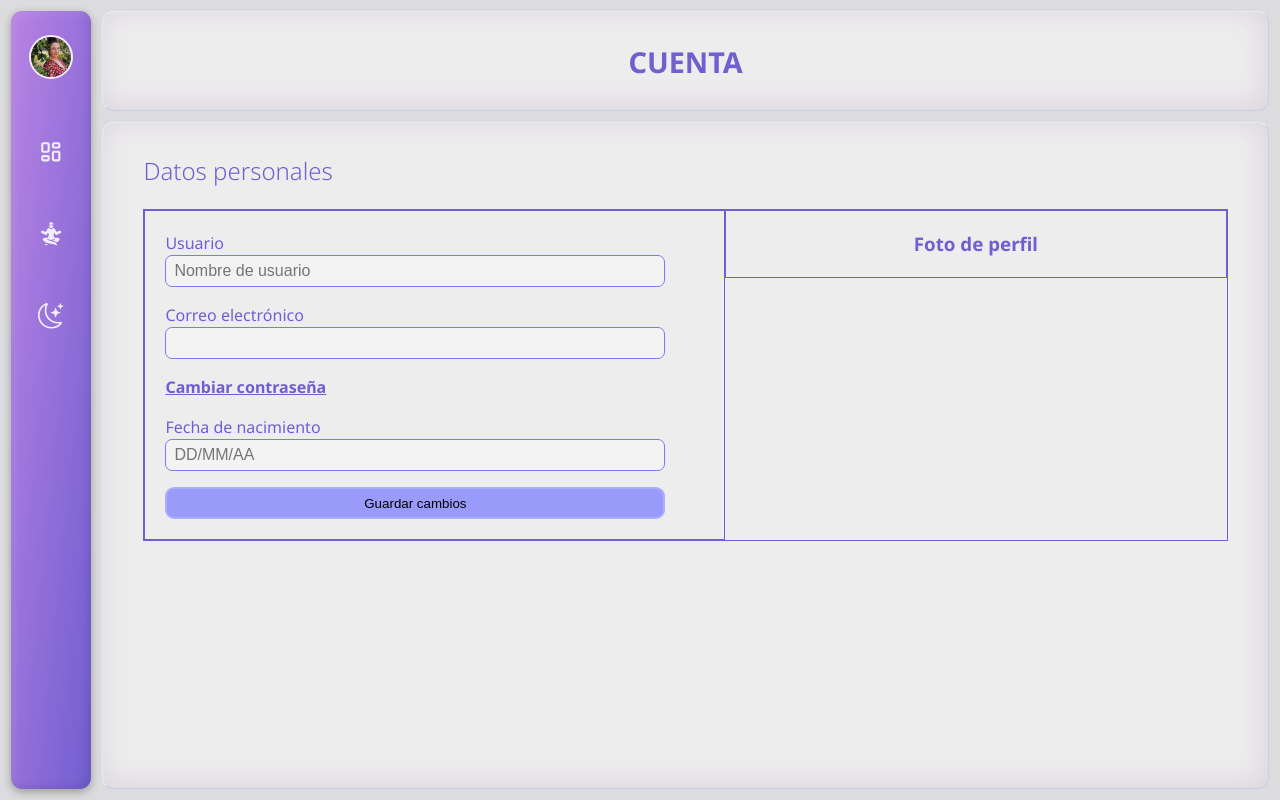
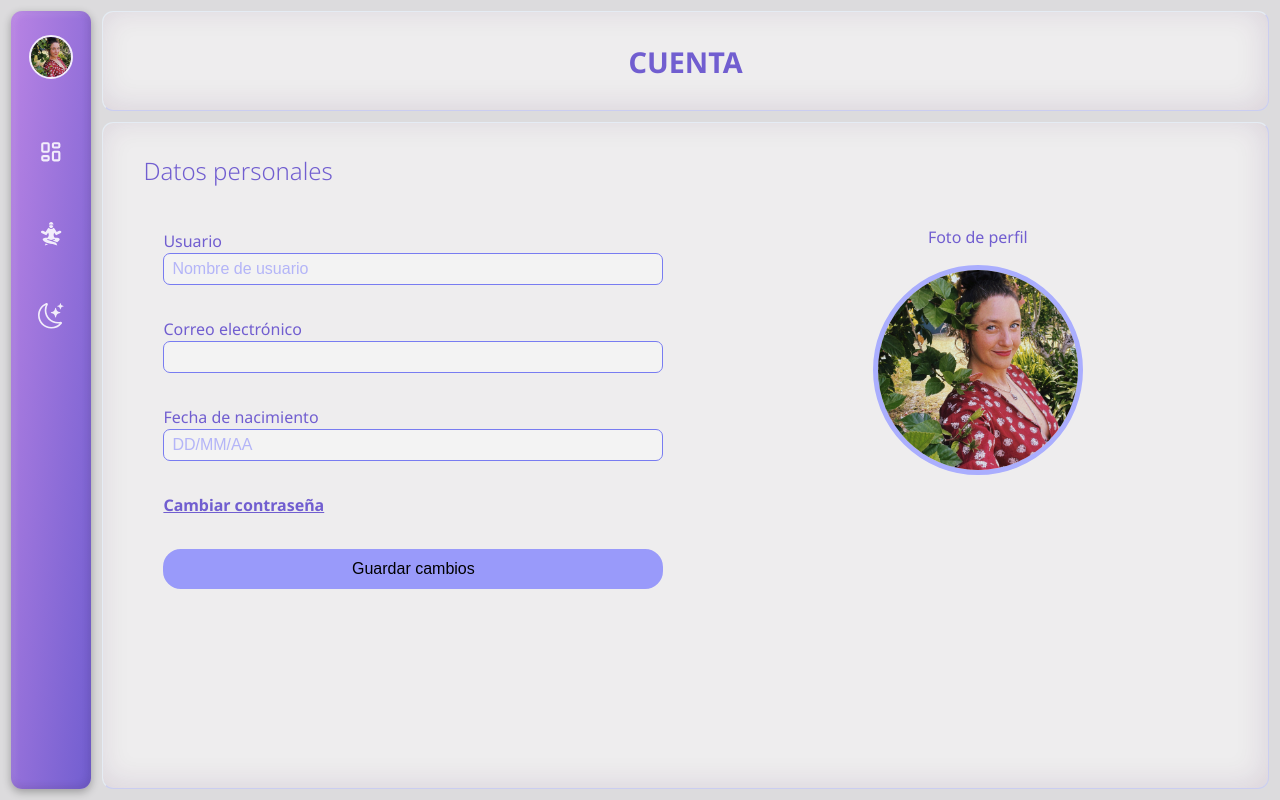
Before and after one commit to tomasjibaja/edb0.1, a React (Vite) app: page /cuenta in a window 1280 px wide. Built offline with nearby package versions, Linux system fonts and the light colour scheme; sample sign-in values are in the browser's storage.

Commit message:
Mejorada la sección de cuenta y puesto el hide password en login

```diff
--- a/src/components/LoginForm.css
+++ b/src/components/LoginForm.css
@@ -39,11 +39,25 @@
 }
 
 .login-form > form > label {
+  position: relative;
   line-height: 1rem;
   font-size: .9rem;
   padding-left: 1rem;
   align-self: flex-start;
   text-align: left;
+  width: 100%;
+}
+
+.login-form--password-toggle {
+  position: absolute;
+  color: var(--purpura);
+  font-weight: 700;
+  right: 2rem;
+  cursor: pointer;
+}
+
+.login-form--password-toggle:hover {
+  color: var(--lila-dark);
 }
 
 .login-form > form > input {
--- a/src/components/LoginForm.jsx
+++ b/src/components/LoginForm.jsx
@@ -1,4 +1,4 @@
-import React from 'react';
+import React, { useState } from 'react';
 import { GiCrystalBall } from "react-icons/gi";
 import { useNavigate } from 'react-router-dom';
 import { useForm } from 'react-hook-form';
@@ -10,8 +10,12 @@ const emailRegex = /^[a-zA-Z0-9.!#$%&'*+/=?^_`{|}~-]+@[a-zA-Z0-9](?:[a-zA-Z0-9-]
 const passwordRegex = /^(?=.*?[A-Za-z])(?=.*?[0-9]).{6,}$/
 
 const LoginForm = () => {
+
   const { register, formState: { errors }, handleSubmit } = useForm();
   const navigate = useNavigate();
+
+  const [ showPassword, setShowPassword ] = useState(false);
+
   const onSubmit = data => {
     toast(`🦄 Iniciaste sesión como ${data.email}`, {
       position: 'top-center',
@@ -27,6 +31,10 @@ const LoginForm = () => {
     navigate('/');
   };
 
+  const handleToggle = () => {
+    setShowPassword(!showPassword);
+  }
+
   return (
     <div className='login-form'>
       <img className='login-form--bkg' src="./login-bkg.png" alt="" />
@@ -36,8 +44,16 @@ const LoginForm = () => {
         <label htmlFor="email">Email</label>
         <input placeholder='Ingresar email' {...register('email', { required: true, pattern: emailRegex })} />
         <span className={errors.email ? 'visible' : 'invisible' }>Debes ingresar un email válido</span>
-        <label htmlFor="password">Contraseña</label>
-        <input placeholder='Ingresar contraseña' {...register('password', { required: true, pattern: passwordRegex })} />
+        <label htmlFor="password">
+          Contraseña
+          <span
+            className='login-form--password-toggle'
+            onClick={() => {handleToggle()}}
+          >
+            {showPassword ? 'ocultar' : 'mostrar'}
+          </span>
+        </label>
+        <input placeholder='Ingresar contraseña' type={showPassword ? 'text' : 'password'} {...register('password', { required: true, pattern: passwordRegex })} />
         <span className={errors.password ? 'visible' : 'invisible'} >Tu contraseña debe incluir una letra, un número y al menos 6 caracteres</span>
         <button type="submit">Continuar</button>
       </form>
--- a/src/components/Sidebar.css
+++ b/src/components/Sidebar.css
@@ -1,6 +1,6 @@
 .sidebar {
   position: relative;
-  background-image: linear-gradient(to bottom right, var(--violeta-dark), var(--lila-dark));
+  background-image: linear-gradient(to bottom right, var(--violeta-50), var(--lila-dark));
   border-radius: .7rem;
   width: 3rem;
   display: flex;
@@ -43,7 +43,7 @@
   padding: 1rem;
   width: 150px;
   height: 100px;
-  background-image: linear-gradient(to bottom right, var(--lila-dark), var(--violeta-dark));
+  background-image: linear-gradient(to bottom right, var(--lila-dark), var(--violeta-50));
   animation: appear .3s ease-in 1;
   z-index: 10;
 }
--- a/src/index.css
+++ b/src/index.css
@@ -14,11 +14,12 @@
 
  /* COLORES */
   --blanco: #ffffff;
+  --blanco-90: rgba(255, 255, 255,.9);
   --blanco-70: rgba(255, 255, 255,.7);
   --blanco-50: rgba(255, 255, 255,.5);
   --blanco-30: rgba(255, 255, 255,.3);
-  --purpura: #2e094d;
-  --violeta-dark: #8f1eeb77;
+  --purpura: #4c1d72;
+  --violeta-50: #8f1eeb77;
   --violeta: #8e1eeb;
   --uva: #a600e8;
   --old-purple: #9010a9;
@@ -29,6 +30,7 @@
   --lila-70: rgba(153, 154, 250, .7);
   --lila-50: rgba(153, 154, 250, .5);
   --lila-30: rgba(153, 154, 250, .3);
+  --lila-10: rgba(153, 154, 250, .1);
   --dawn: #aaaefe;
   --pale: #cccefe;
   --lima: #ebfc79;
--- a/src/pages/Account.css
+++ b/src/pages/Account.css
@@ -39,28 +39,29 @@
   display: flex;
   flex-direction: row;
   align-items: flex-start;
-  justify-content: space-evenly;
-  border: 1px solid;
+  justify-content: space-around;
 }
 
 .account--personal-container > form {
   display: flex;
   flex-direction: column;
   padding: 20px;
-  border: 1px solid;
   flex-grow: 1;
 }
 
 .account--personal-container > form > * {
   width: 500px;
   box-sizing: border-box;
+  transition: all .3s ease;
 }
 
 .account--personal-container > form > label {
   text-align: left;
+  color: var(--lila-dark);
 }
 
 .account--personal-container > form > input {
+  color: var(--lavanda);
   height: 2rem;
   border-radius: 7px;
   padding-left: .5rem;
@@ -68,32 +69,55 @@
   background-color: var(--blanco-30);
   outline: none;
   border: 1px solid var(--lavanda);
-  transition: outline .1s ease;
-  margin-bottom: 1rem;
+  margin-bottom: 2rem;
+}
+
+.account--personal-container > form > input::placeholder {
+  color: var(--lila-70);
 }
 
 .account--personal-container > form > input:focus {
   outline: 1px solid var(--lila);
-  background-color: var(--lila-30);
+  color: var(--lila-dark);
+  background-color: var(--lila-10);
 }
 
 .account--personal-container > form > a {
   text-align: left;
-  margin-bottom: 1rem;
+  margin-bottom: 2rem;
   text-decoration: underline;
   font-weight: 700;
 }
 
 .account--personal-container > form > button {
-  height: 2rem;
-  border-radius: 9px;
-  border: 2px solid var(--dawn);
+  height: 2.5rem;
+  font-size: 1rem;
+  border-radius: 18px;
+  border: 2px solid var(--lila);
   background-color: var(--lila);
+  cursor: pointer;
+}
+
+.account--personal-container > form > button:hover {
+  background-color: var(--lila-50);
+  color: var(--lavanda);
 }
 
 .account--profile-pic {
   width: 500px;
-  border: 1px solid;
+}
+
+.account--profile-pic > h3 {
+  font-weight: 400;
+  font-size: 1rem;
+}
+
+.account--profile-pic > img {
+  border-radius: 50%;
+  width: 200px;
+  height: 200px;
+  object-fit: cover;
+  border: 5px solid var(--dawn);
 }
 
 @media (max-width: 800px) {
@@ -110,10 +134,29 @@
 
   .account--personal > h2 {
     font-size: 1.2rem;
+    text-align: center;
   }
 
   .account--personal-container {
     flex-direction: column-reverse;
     align-items: center;
   }
+
+  .account--personal-container > form > input {
+    margin-bottom: 1rem;
+  }
+
+  .account--personal-container > form > * {
+    width: 270px;
+  }
+
+  .account--profile-pic {
+    width: fit-content;
+    height: 250px;
+  }
+
+  .account--profile-pic > img {
+    width: 160px;
+    height: 160px;
+  }
 }
--- a/src/pages/Account.jsx
+++ b/src/pages/Account.jsx
@@ -1,4 +1,5 @@
 import React, { useState } from 'react'
+import { toast, Slide } from 'react-toastify'
 import { useForm } from 'react-hook-form';
 import './Account.css'
 
@@ -8,7 +9,14 @@ const Account = () => {
   const { register, formState: { errors }, handleSubmit } = useForm();
 
   const onSubmit = () => {
-
+    toast('Cambios guardados correctamente ✅', {
+      position: 'bottom-center',
+      autoClose: 2000,
+      closeButton: false,
+      hideProgressBar: true,
+      transition: Slide,
+      className: 'toast-session'
+    })
   }
 
   return (
@@ -28,15 +36,17 @@ const Account = () => {
             <label htmlFor="email">Correo electrónico</label>
             <input defaultValue={email} {...register('email', { required: true })} />
 
-            <a onClick={() => {}}>Cambiar contraseña</a>
 
             <label htmlFor="dob">Fecha de nacimiento</label>
             <input placeholder='DD/MM/AA' {...register('dob', { required: true })} />
+
+            <a onClick={() => {}}>Cambiar contraseña</a>
 
             <button type='submit'>Guardar cambios</button>
           </form>
           <div className="account--profile-pic">
             <h3>Foto de perfil</h3>
+            <img src="./lu-bio.jpeg" alt="" />
           </div>
         </div>
       </div>
```
